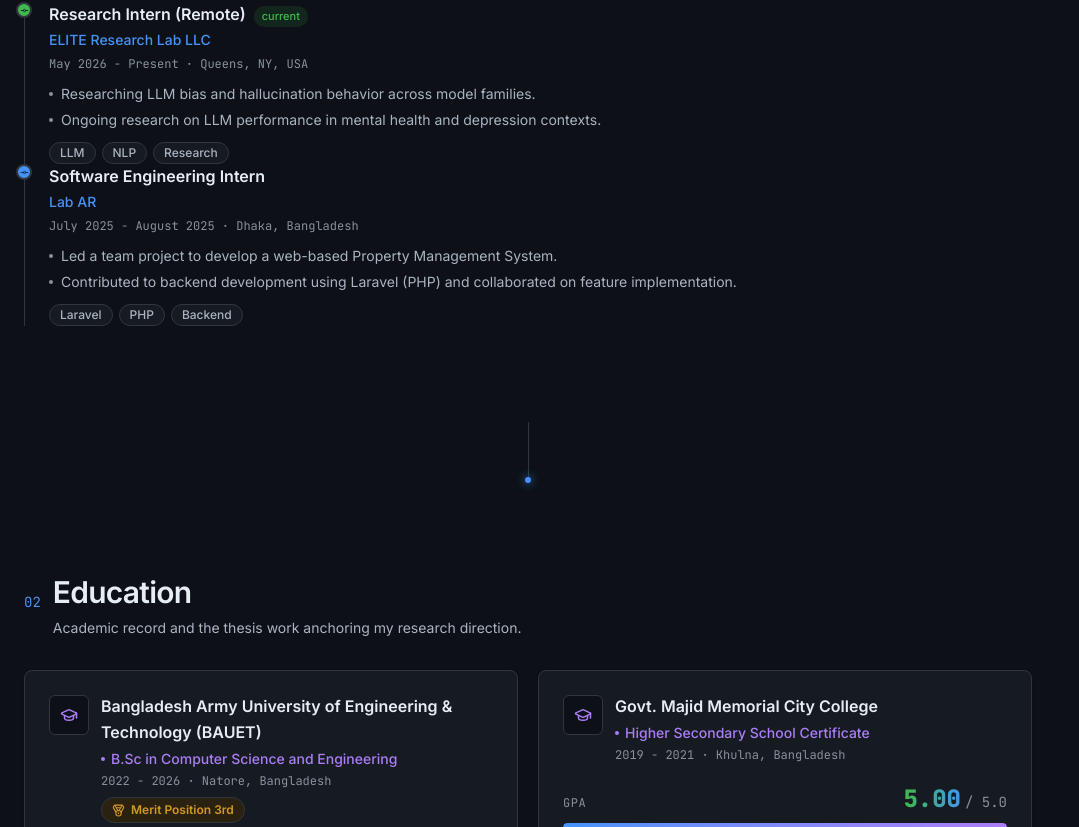
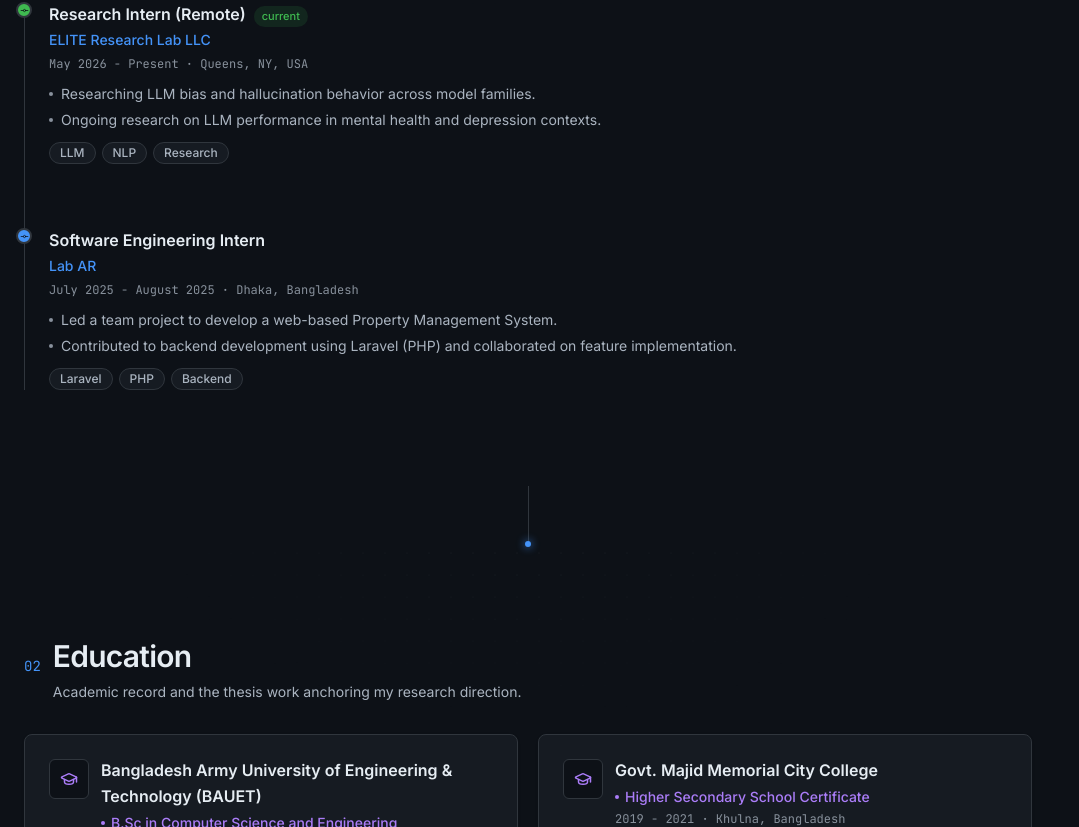
Before and after one commit to ratulhasan001/portfolio, a Next.js app: page / in a window 1280 px wide. Shown: the part 1173-2000 px from the top of the page, without its empty margins (0-1079 px from the left). Built offline with nearby package versions, Linux system fonts and the light colour scheme.

Commit message:
Animate experience entries directly and space them further apart

```diff
--- a/src/components/experience-section.tsx
+++ b/src/components/experience-section.tsx
@@ -4,7 +4,6 @@ import { motion } from "framer-motion";
 import { GitCommitHorizontal } from "lucide-react";
 import { experience } from "@/lib/data";
 import { SectionTitle, Chip } from "./ui";
-import { FadeIn } from "./fade-in";
 import { PopWords } from "./pop-in";
 import { ParallaxLayer } from "./parallax-layer";
 
@@ -26,8 +25,14 @@ export function ExperienceSection() {
 
       <ol className="relative max-w-3xl border-l border-border-default pl-6">
         {experience.map((exp, i) => (
-          <FadeIn key={exp.org} delay={i * 0.1}>
-            <li className="mb-10 last:mb-0">
+          <motion.li
+            key={exp.org}
+            initial={{ opacity: 0, y: 16 }}
+            whileInView={{ opacity: 1, y: 0 }}
+            viewport={{ once: true, margin: "-60px" }}
+            transition={{ duration: 0.5, delay: i * 0.1, ease: [0.22, 1, 0.36, 1] }}
+            className="mb-16 last:mb-0"
+          >
             <motion.span
               initial={{ scale: 0 }}
               whileInView={{ scale: 1 }}
@@ -69,8 +74,7 @@ export function ExperienceSection() {
                 <Chip key={t}>{t}</Chip>
               ))}
             </div>
-            </li>
-          </FadeIn>
+          </motion.li>
         ))}
       </ol>
     </section>
```
Lines whose indentation alone changed are shown as unchanged.
